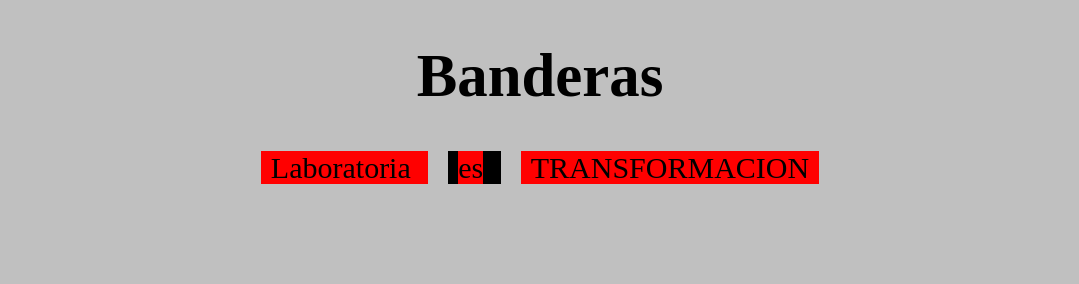
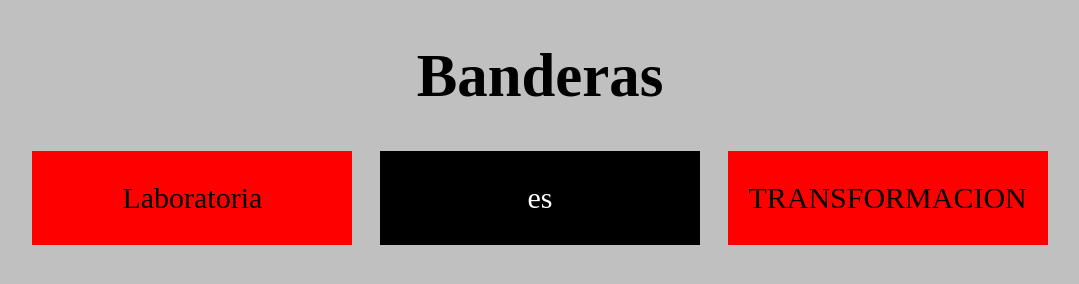
Before and after one commit to henieMiriam/banderas, a plain HTML site: page index.html in a window 1280 px wide. Shown: the whole page, without its empty margins (100-1179 px from the left). Drawn offline with Linux system fonts and the light colour scheme.

Commit message:
display inline-block

```diff
--- a/main.css
+++ b/main.css
@@ -4,8 +4,8 @@ body{
   font-style: arial black;
   text-align: center;
 }
-.bandera, .bandera p{
-  display: inline;
+.bandera{
+  display: inline-block;
   width:40vh;
   height: 45%;
   background-color: red;
```
